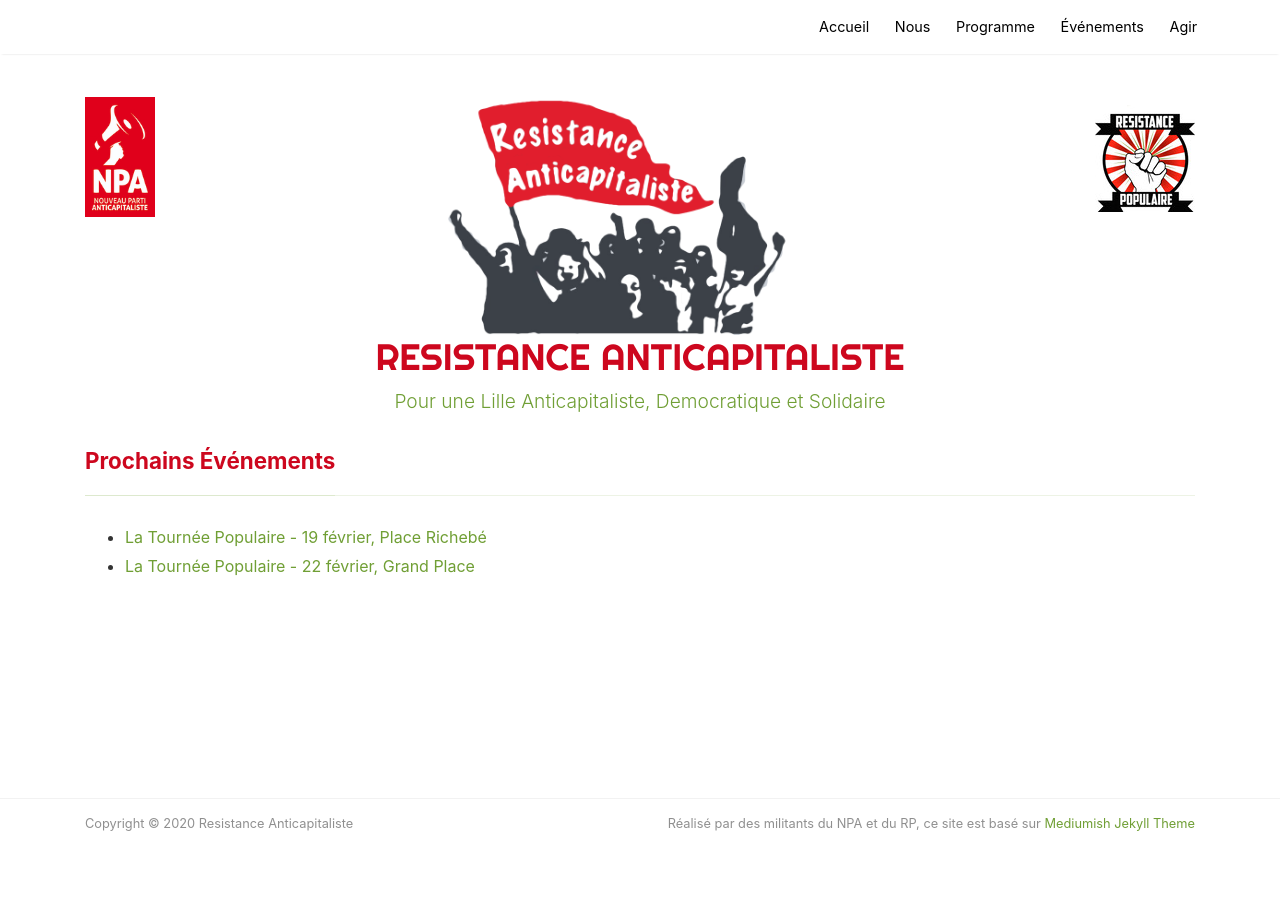
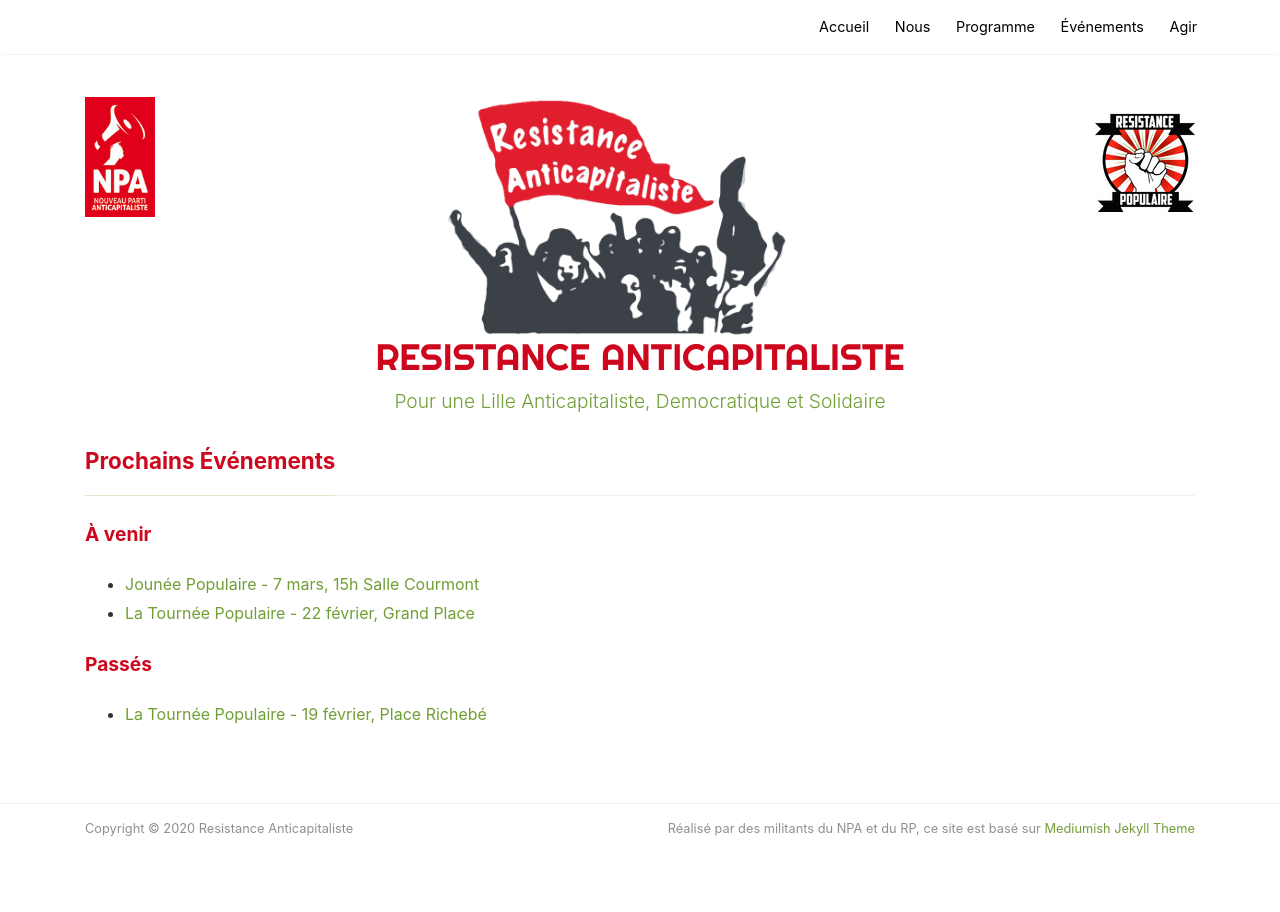
Before and after one commit to ra-lille/ra-lille.github.io, a Jekyll site: the page built from _pages/evenements.md, in a window 1280 px wide. Built offline with Jekyll 4.4.1, drawn with Linux system fonts in a browser that asks for light colours; nearby versions of some CDN libraries.

Commit message:
added journee 7 mars

```diff
--- a/_pages/evenements.md
+++ b/_pages/evenements.md
@@ -7,9 +7,14 @@
 
 <div class="row justify-content-between">
 <div class="col-md-8 pr-5">
+	<h1>À venir</h1>
+	<ul>
+	<li><a href="/Journee0703">Jounée Populaire - 7 mars, 15h Salle Courmont</a></li>
+	<li><a href="/LaTourneePopulaire2202">La Tournée Populaire - 22 février, Grand Place</a></li>
+	</ul>
+	<h1>Passés</h1>
 	<ul>
 	<li><a href="/LaTourneePopulaire1902">La Tournée Populaire - 19 février, Place Richebé</a></li>
-	<li><a href="/LaTourneePopulaire2202">La Tournée Populaire - 22 février, Grand Place</a></li>
 	</ul>
 </div>
 
```
Also changed, not shown: _pages/agir.md (+1 -0 lines), _posts/2020-02-21-Journee0703.md (added, +20 -0 lines), _posts/2020-02-21-clipdecampagne1.md (+1 -1 lines), assets/images/2020-02-21-Journee0703/image1.jpg (added), 1 other file.
